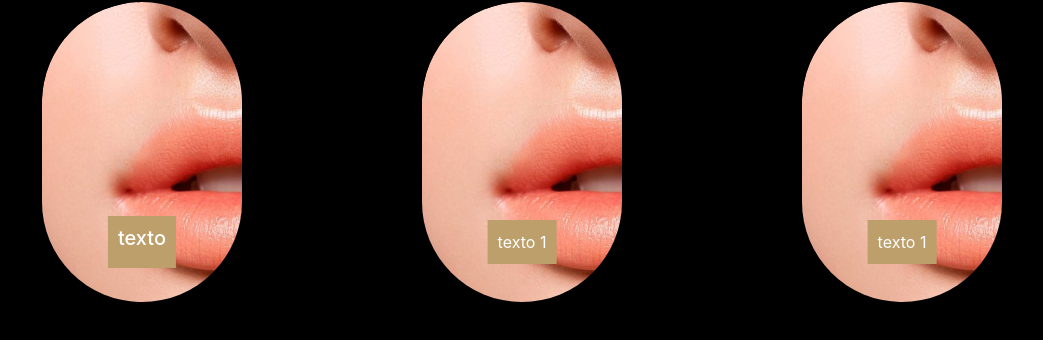
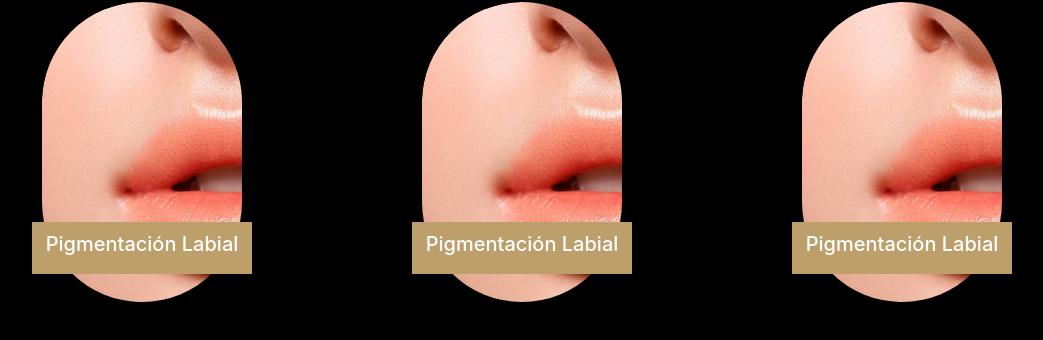
Before and after one commit to joakinnoble/mockuptienda, a plain HTML site: page index.html in a window 1280 px wide. Shown: the part 412-752 px from the top of the page, without its empty margins (118-1161 px from the left). Drawn offline with nearby package versions, Linux system fonts and the light colour scheme.

Commit message:
Add files via upload

```diff
--- a/index.html
+++ b/index.html
@@ -58,32 +58,28 @@
     <div class="row">
       <div class="col-md-4">
         <div class="circle">
-            <div class="centered-text">
-                <h5>texto </h5>
-                <h5 style="text-align: center;" > </h5>
-
-              </div>
-
-
-          <img src="/Protector-Labial-Kiss-My-Lips_Cacao_7702433290937_600x600_Close-Up-600x600.jpg" alt="Imagen 1">
-
+        <img src="/Protector-Labial-Kiss-My-Lips_Cacao_7702433290937_600x600_Close-Up-600x600.jpg" alt="Imagen 1">
+        </div>
+        <div class="centered-text">
+          <h5 style="width: 200px; text-align: center;" >Pigmentación Labial</h5>
         </div>
       </div>
       <div class="col-md-4">
         <div class="circle">
-          <img src="/Protector-Labial-Kiss-My-Lips_Cacao_7702433290937_600x600_Close-Up-600x600.jpg" alt="Imagen 2">
-          <div class="centered-text">
-            <h>texto 1</h>
-          </div>
+        <img src="/Protector-Labial-Kiss-My-Lips_Cacao_7702433290937_600x600_Close-Up-600x600.jpg" alt="Imagen 1">
+        </div>
+        <div class="centered-text">
+          <h5 style="width: 200px; text-align: center;" >Pigmentación Labial</h5>
         </div>
       </div>
       <div class="col-md-4">
         <div class="circle">
-          <img src="/Protector-Labial-Kiss-My-Lips_Cacao_7702433290937_600x600_Close-Up-600x600.jpg" alt="Imagen 3">
-          <div class="centered-text">
-            <h>texto 1</h>
-          </div>
+        <img src="/Protector-Labial-Kiss-My-Lips_Cacao_7702433290937_600x600_Close-Up-600x600.jpg" alt="Imagen 1">
         </div>
+        <div class="centered-text">
+          <h5 style="width: 200px; text-align: center;" >Pigmentación Labial</h5>
+        </div>
+      </div>
       </div>
     </div>
   </div>
```
